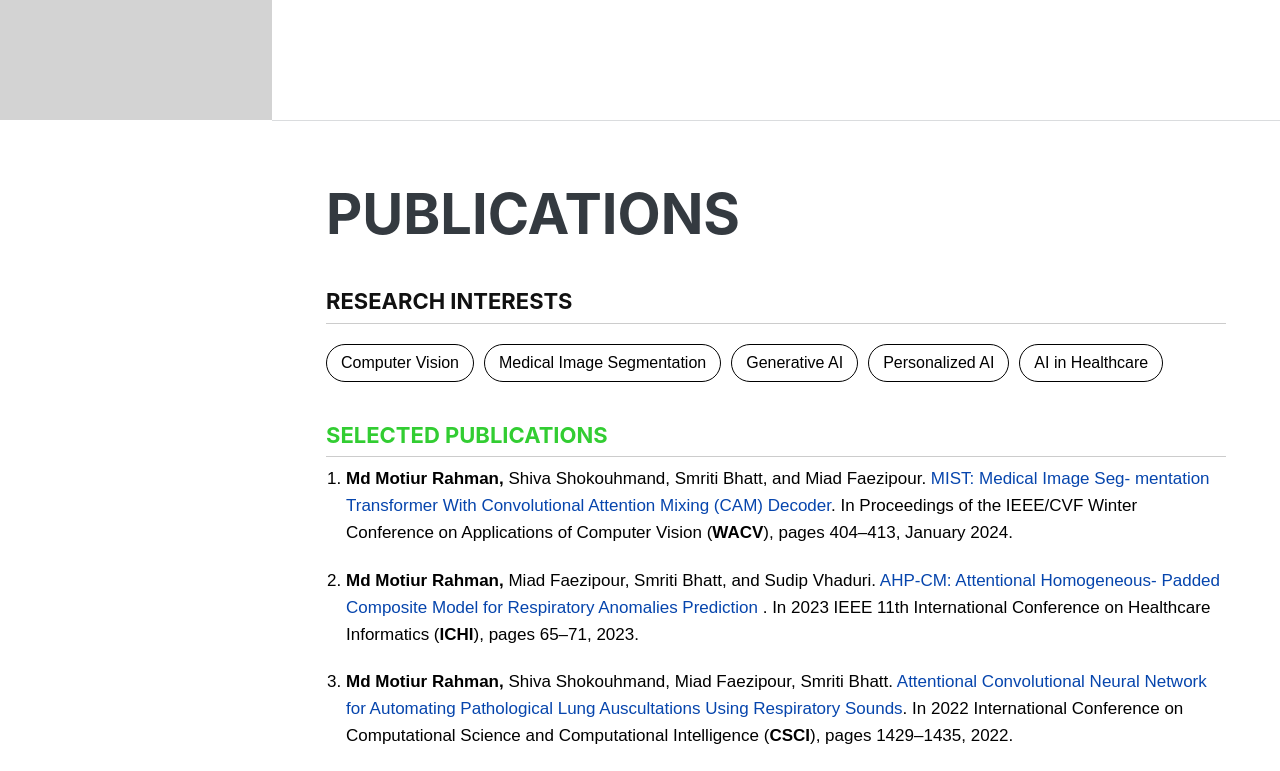
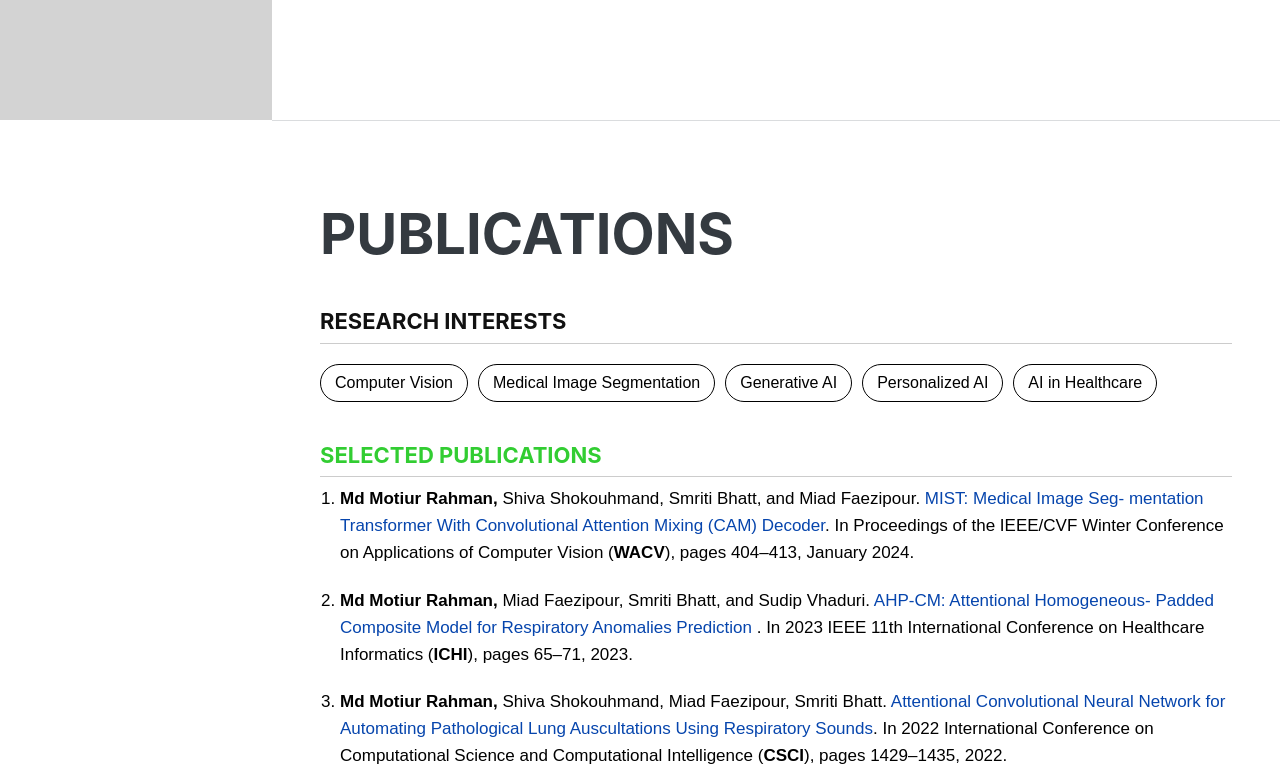
Before and after one commit to Khan-Ataur/k-motiur.github.io, a plain HTML site: page index.html in a window 1280 px wide. Shown: the part 680-1451 px from the top of the page. Drawn offline with nearby package versions, Linux system fonts and the light colour scheme; a web font is replaced by a local one.

Commit message:
publications sections design bug fix

```diff
--- a/index.html
+++ b/index.html
@@ -159,9 +159,10 @@
 
 
         <!-- publications-->
-        <section id="publications" class="resume-section"
-            style="padding: 60px 20px; font-family: 'Arial', serif; color: #000;">
-            <div class="resume-section-content" style="max-width: 900px; margin: auto;">
+                 <section class="resume-section" id="publications" style="font-family: 'Arial';color: #000;">
+            <div class="resume-section-content">
+
+
                 <h2 class="mb-2">Publications</h2>
 
                 <!-- Research Interests -->
```
